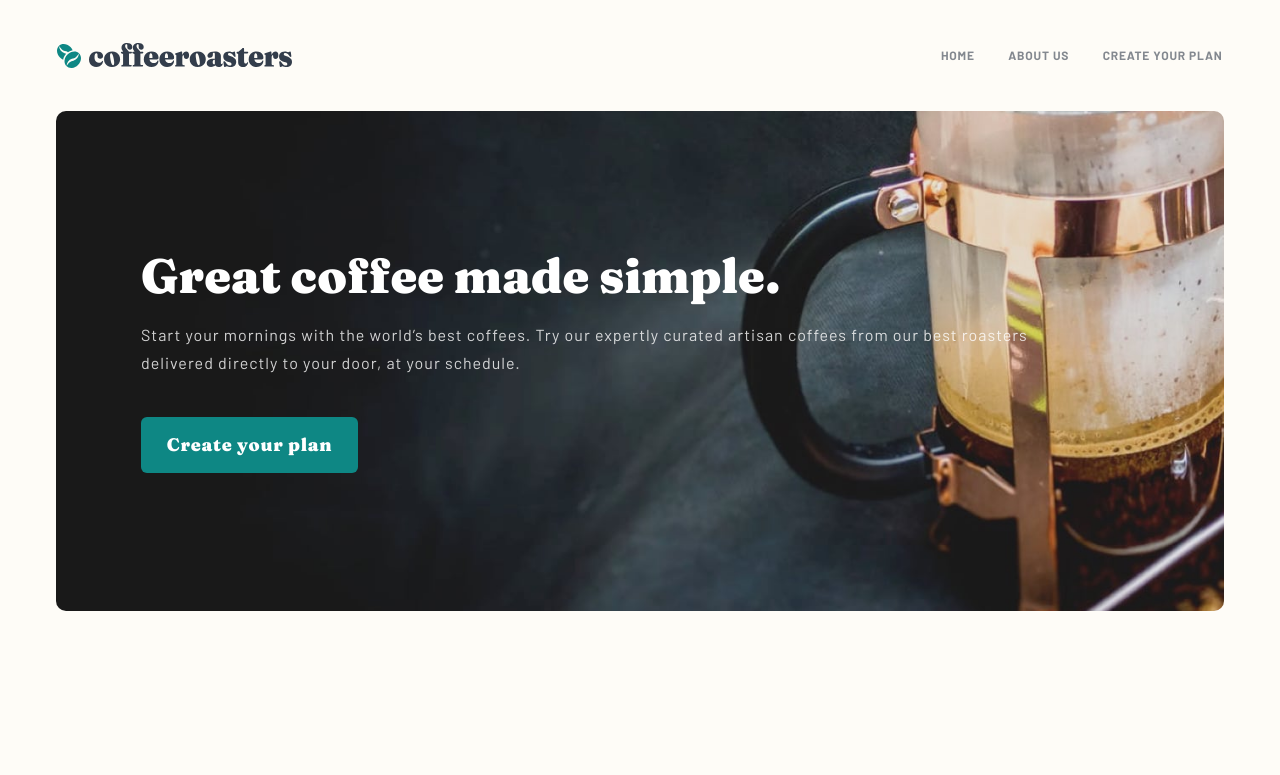
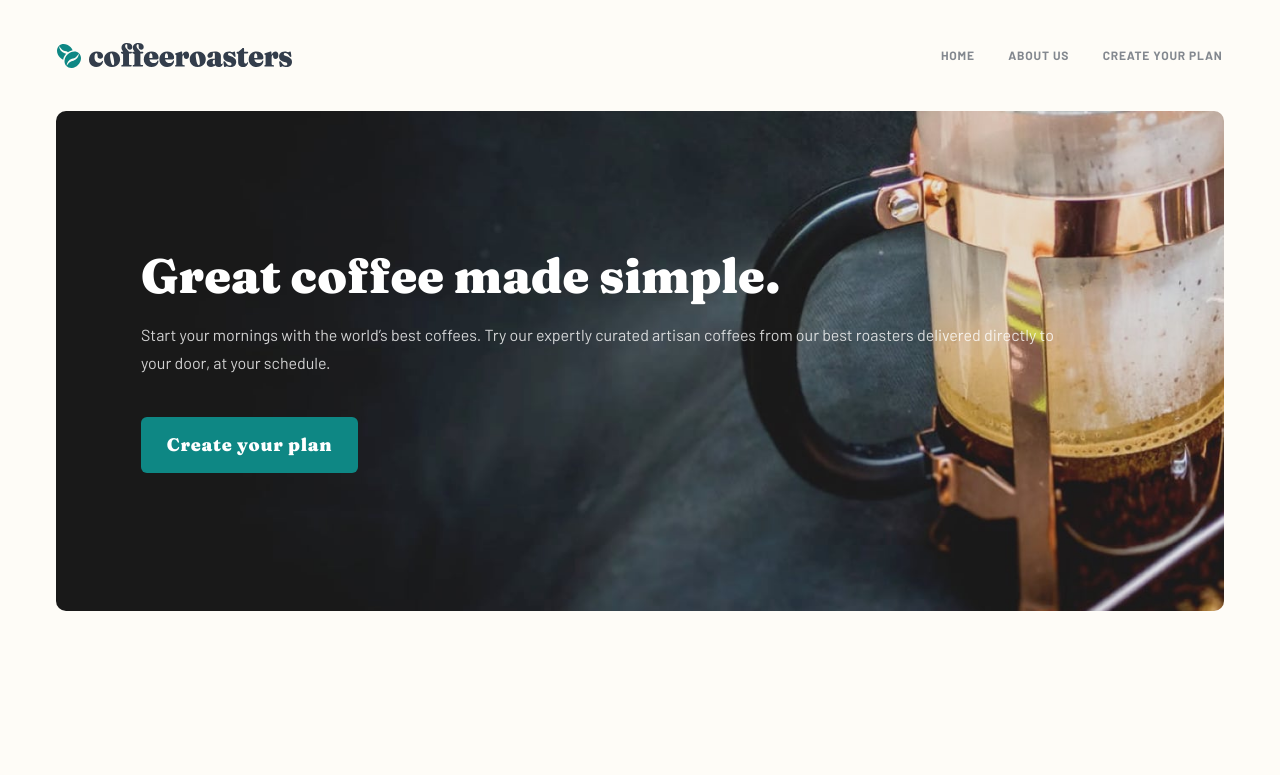
Before and after one commit to vincitaylaran/coffeeroasters-sub-site, a Next.js app: page / in a window 1280 px wide. Shown: the top 775 px of the page. Built offline with nearby package versions, Linux system fonts and the light colour scheme.

Commit message:
feat: feet

```diff
--- a/styles/Home.module.scss
+++ b/styles/Home.module.scss
@@ -82,6 +82,7 @@
 
     @media (min-width: breakpoint(desktop)) {
       @include section-left-right-padding(breakpoint(desktop));
+      margin-bottom: 250px;
       // @include responsive-padding;
     }
 
--- a/styles/HowItWorks.module.scss
+++ b/styles/HowItWorks.module.scss
@@ -52,6 +52,10 @@
   }
 
   .cell {
+    @media (min-width: breakpoint(desktop)) {
+      // width: 285px;
+    }
+
     // The circle that sits above each step number
     // Only shows at tablet width or greater
     @media (min-width: breakpoint(tablet)) {
--- a/styles/globals.scss
+++ b/styles/globals.scss
@@ -91,7 +91,6 @@ p {
   line-height: 28px;
   font-size: 1rem;
   font-weight: font-weight(regular);
-  letter-spacing: 1px;
 }
 
 section {
```
